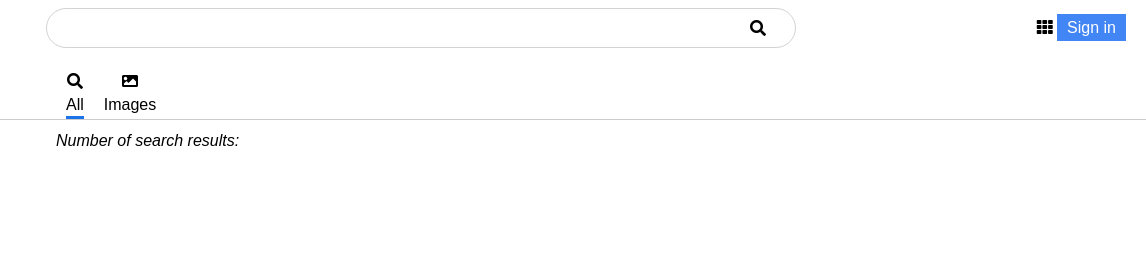
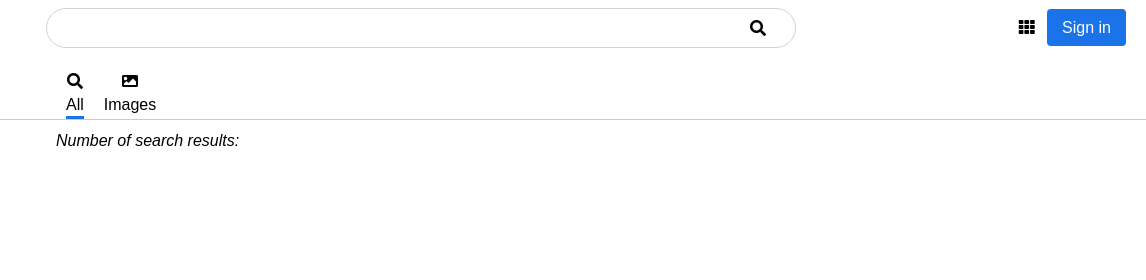
Before and after one commit to jamesderrick/fp_pairs_assignment, a plain HTML site: page client/search.html in a window 1280 px wide. Shown: the top 280 px of the page, 134-1280 px from the left. Drawn offline with Linux system fonts and the light colour scheme; no server answers.

Commit message:
sign in button styling

```diff
--- a/client/assets/css/style.css
+++ b/client/assets/css/style.css
@@ -142,6 +142,13 @@ header {
 .top_header img {
     width: 110px;
     margin-right: 50px;
+}
+
+.top_header #right_icons .signin {
+    padding: 10px 15px;
+    background: #1a73e8;
+    margin-left: 8px;
+    border-radius: 4px;
 }
 
 #search_bar {
--- a/client/search.html
+++ b/client/search.html
@@ -27,7 +27,7 @@
                 </div>
                 <div id="right_icons">
                     <i class="fas fa-th"></i>
-                    <a href="https://www.google.com/gmail">Sign in</a>
+                    <a class="signin" href="https://www.google.com/gmail">Sign in</a>
                 </div>
             </div>
             <div class="bottom_header">
```
